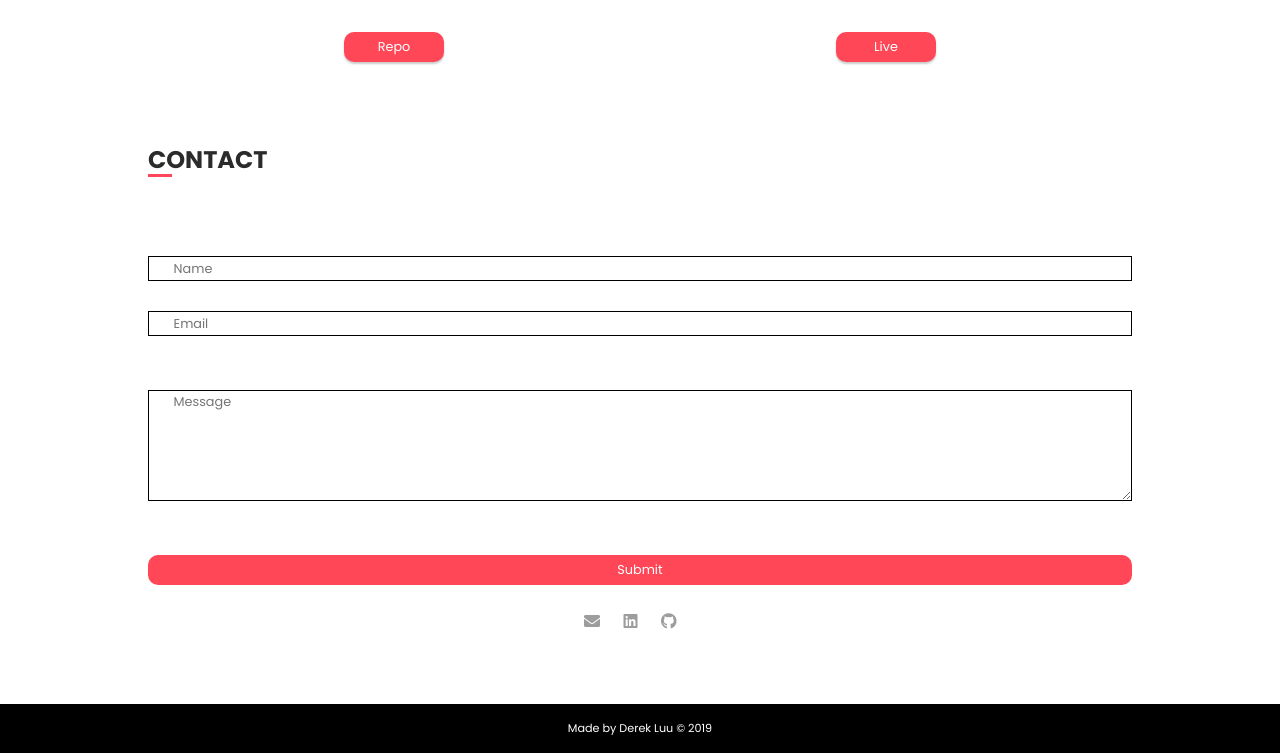
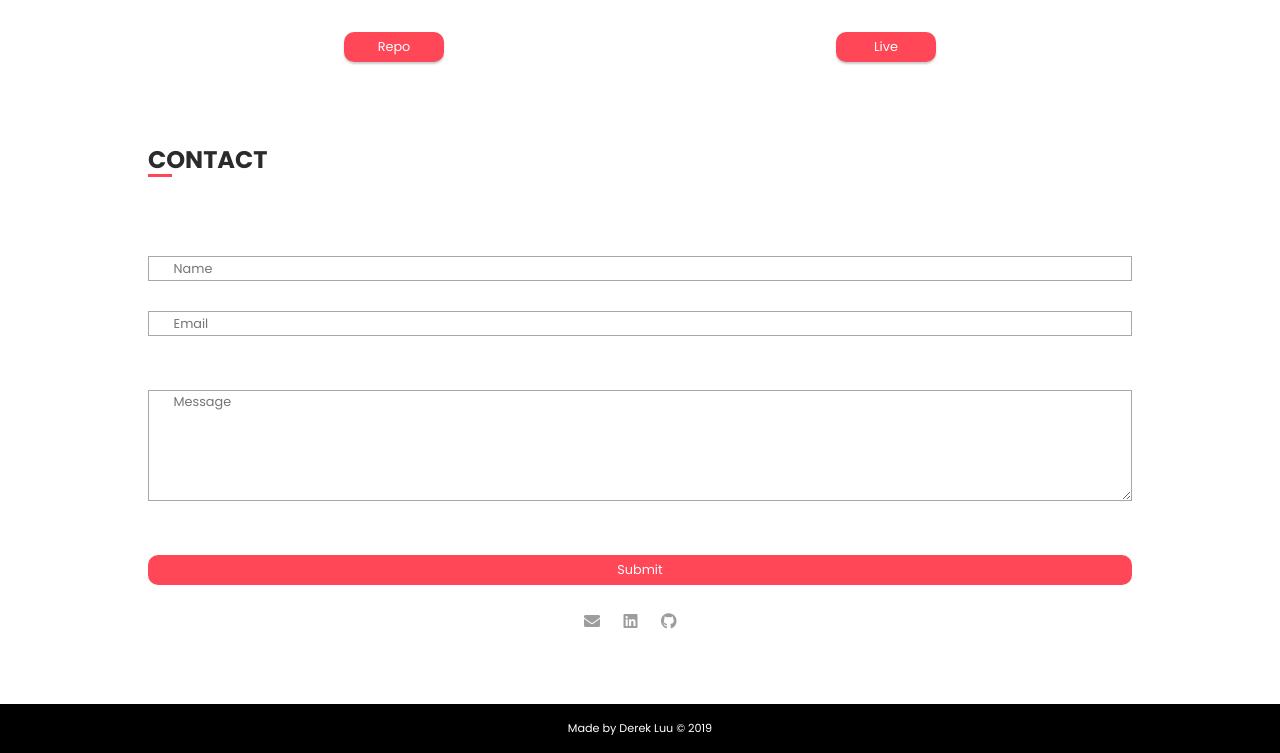
Before and after one commit to dluudevs/portfolio-site, a plain HTML site: page index.html in a window 1280 px wide. Shown: the part 4920-5673 px from the top of the page. Drawn offline with nearby package versions, Linux system fonts and the light colour scheme.

Commit message:
changed contact form border color

```diff
--- a/styles/partials/_contact.scss
+++ b/styles/partials/_contact.scss
@@ -14,7 +14,7 @@
 
         input, textarea {
             padding-left: 2.5%;
-            border: 1px solid rgb(277, 277, 277);
+            border: 1px solid $secondary-color;
             transition: border 0.25s;
         }
 
```
Also changed, not shown: styles/styles.css, 1 other file.
